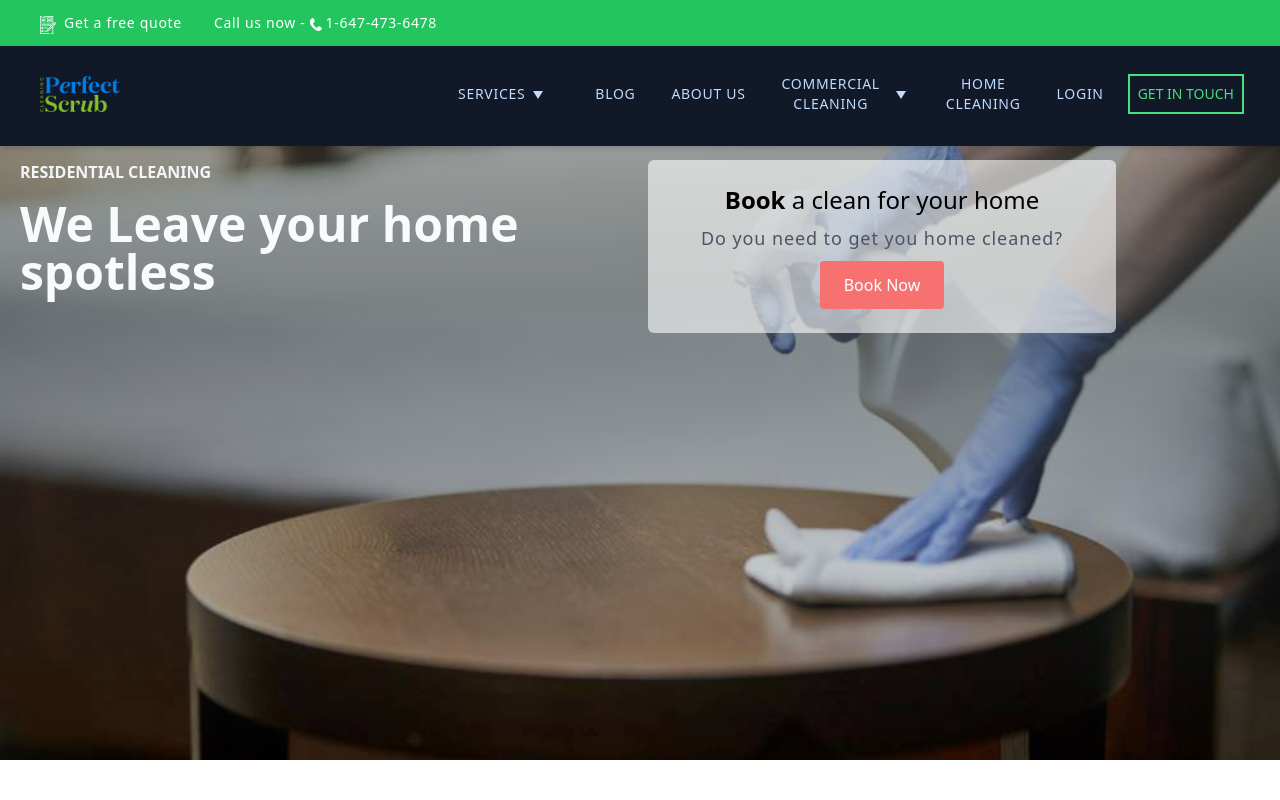
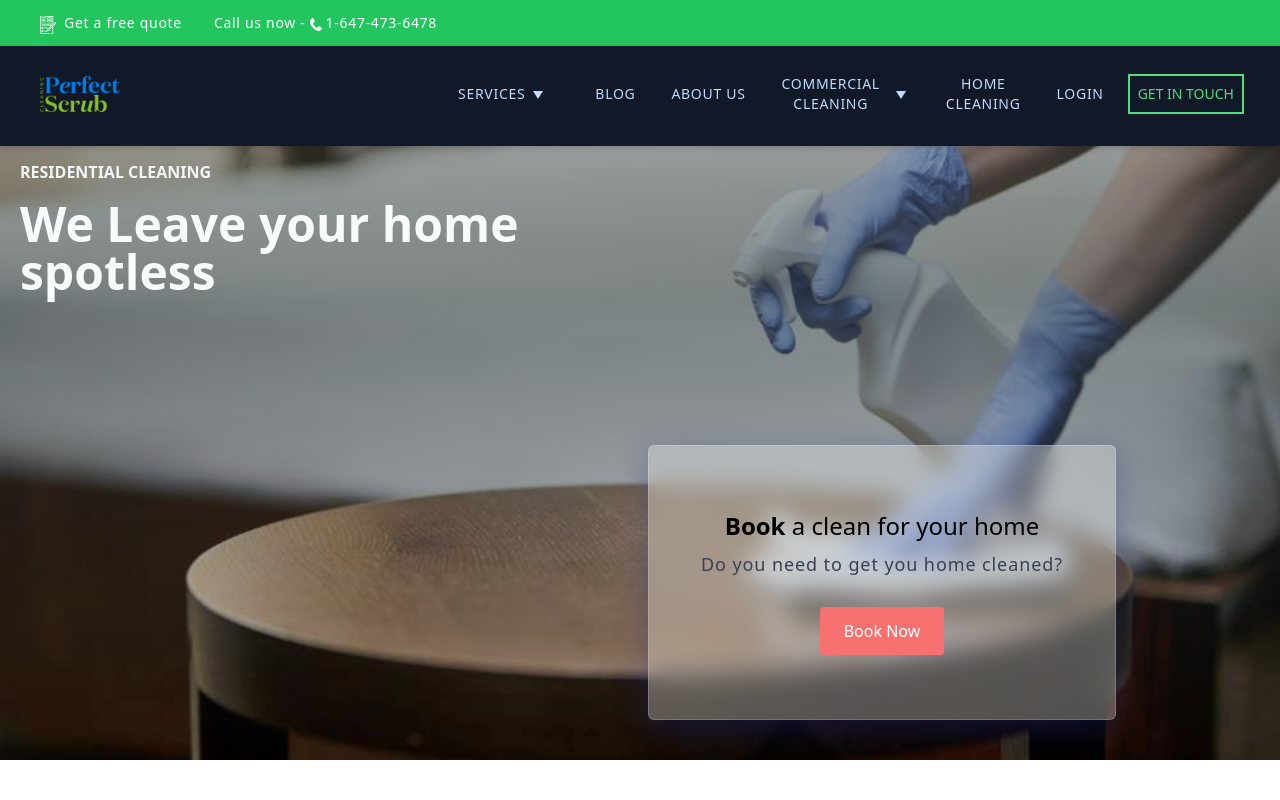
Before and after one commit to perfectscrub/perfect-scrub, a Next.js app: page /residential in a window 1280 px wide. Shown: the top 800 px of the page. Built offline with nearby package versions, Linux system fonts and the light colour scheme.

Commit message:
added glassmorphism effect

```diff
--- a/components/hero-landing/HeroLandingSection.jsx
+++ b/components/hero-landing/HeroLandingSection.jsx
@@ -12,15 +12,15 @@ const HeroLandingSection = ({ bgImg, title, type }) => {
           {title}
         </h1>
       </div>
-      <div className="z-20 md:self-start px-2 lg:w-1/2">
+      <div className="z-20 md:self-end px-2 lg:w-1/2">
 
       {type === "Residential Cleaning" ? (
-          <section className="flex flex-col justify-center mb-2 py-6 px-4 bg-white/60 text-center rounded-md lg:w-3/4">
-          <div className="">
+          <section className="glass flex flex-col justify-center mb-10 py-6 lg:py-16 px-4 bg-white/30 text-center rounded-md lg:w-3/4 ">
+          <div className="mb-5">
             <h2 className="text-2xl font-sans font-light ">
               <span className="font-bold">Book</span> a clean for your home
             </h2>
-            <p className="leading-relaxed m-auto text-gray-600 py-2 px-2 text-lg tracking-wider font-normal">
+            <p className="leading-relaxed m-auto text-gray-700 py-2 px-2 text-lg tracking-wider font-normal">
               Do you need to get you home cleaned?
             </p>
           </div>
```
